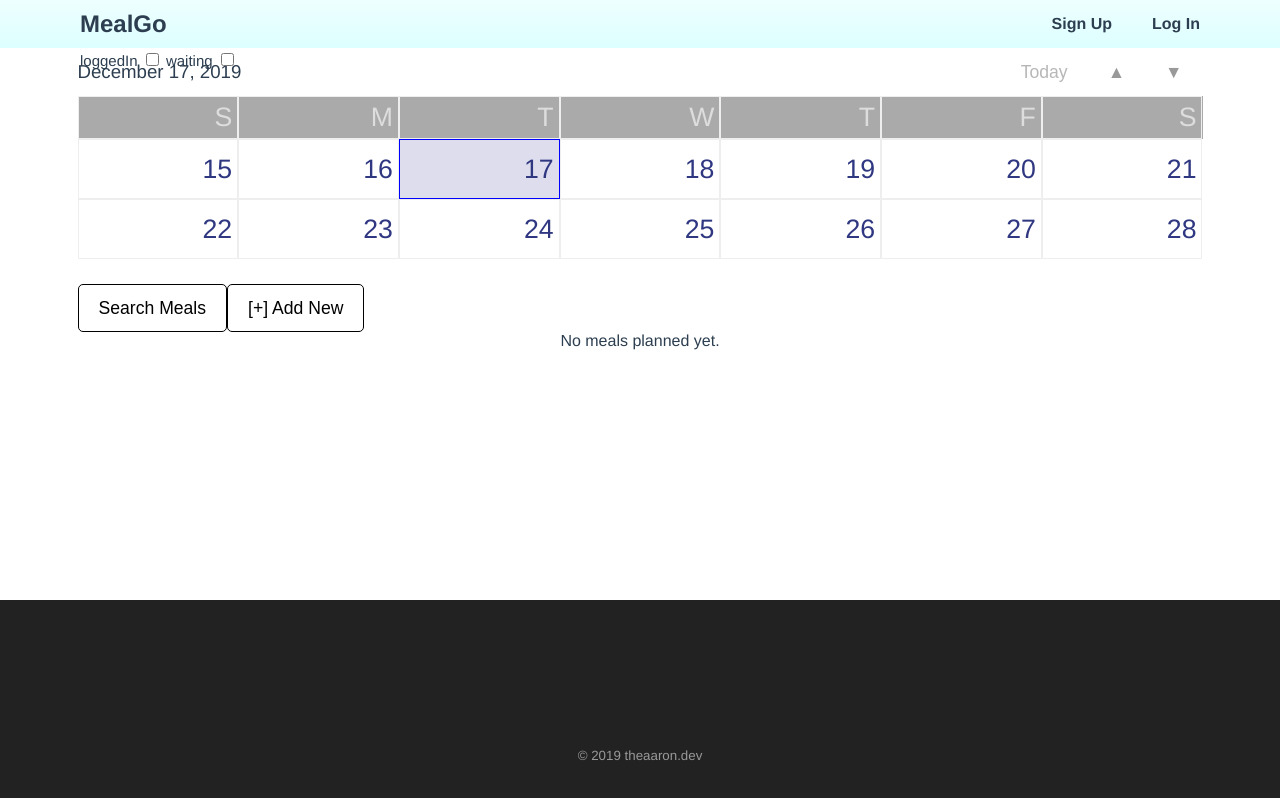
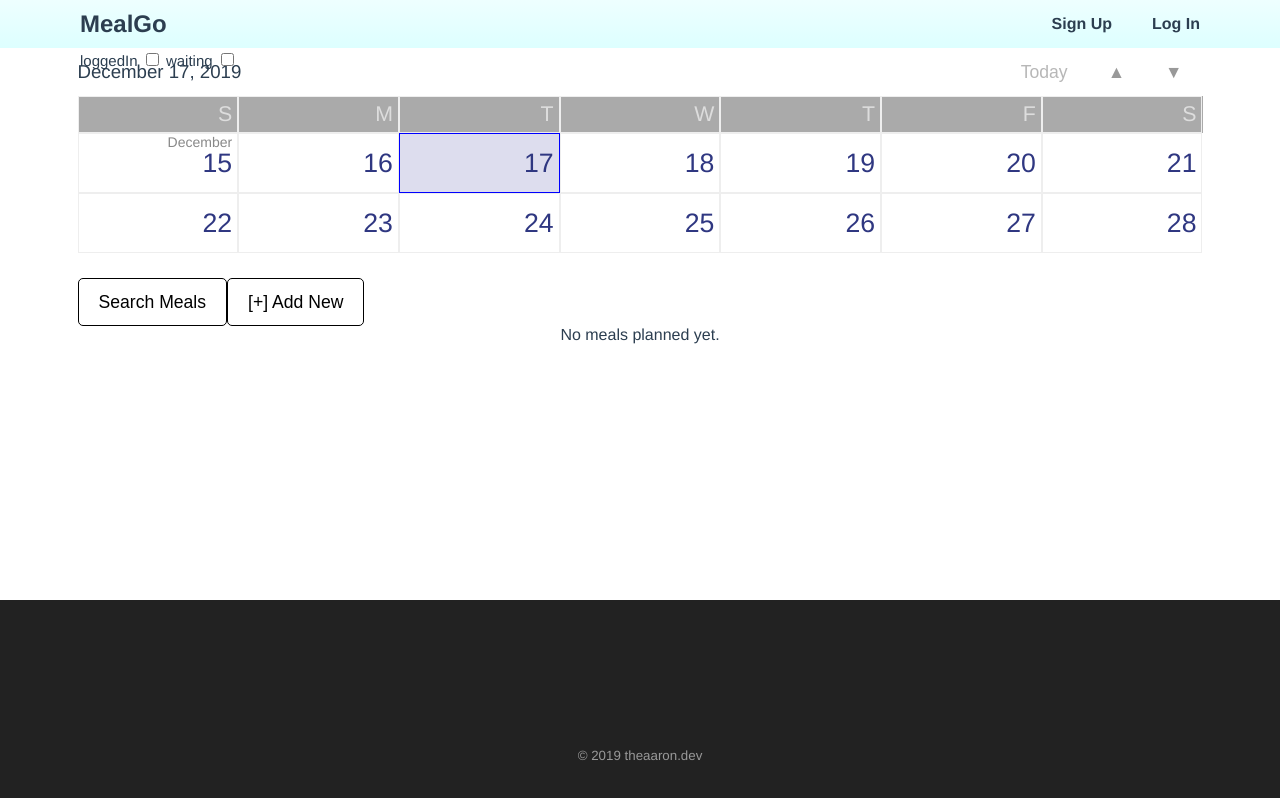
Before and after one commit to aar0ndev/mealgo, a Vue app in the folder frontend/: page /planner in a window 1280 px wide. Built offline with nearby package versions, Linux system fonts and the light colour scheme.

Commit message:
feat: show month on first day of calendar

```diff
--- a/frontend/src/components/Calendar.vue
+++ b/frontend/src/components/Calendar.vue
@@ -16,7 +16,7 @@
       <a v-for="day in days" :key="day.toString()" @click="change(day)">
 
         <div class="day" :class="{today: isToday(day), selected: isSelected(day)}">
-          <span v-if="day.getDate() == 1" style="position: absolute; left: 10px; top: -10px; font-size: 14px">{{day.toLocaleDateString('default', {month: 'long'})}}</span>
+          <span v-if="day.getDate()===1 || sameDate(day, start)" class="dayMonth">{{day.toLocaleDateString('default', {month: 'long'})}}</span>
           {{day.getDate()}}</div>
       </a>
 
@@ -68,10 +68,10 @@ export default {
       return this.sameDate(date, this.selected)
     },
     sameDate (date1, date2) {
-      return date1.getFullYear() == date2.getFullYear() && date1.getMonth() == date2.getMonth() && date1.getDate() == date2.getDate()
+      return date1.getFullYear() === date2.getFullYear() && date1.getMonth() === date2.getMonth() && date1.getDate() === date2.getDate()
     },
     changeWeek (num) {
-      if (num == null) {
+      if (num === null) {
         this.start = start
         this.selected = today
       } else {
@@ -109,6 +109,19 @@ export default {
   padding: 5px;
   cursor: pointer;
   position: relative;
+}
+
+.header .day {
+  font-size: 0.8em;
+  width: 100%;
+}
+
+.day .dayMonth {
+  position: absolute;
+  right: 5px;
+  top: -16px;
+  font-size: 14px;
+  color: #888;
 }
 
 .week .day:hover {
```
